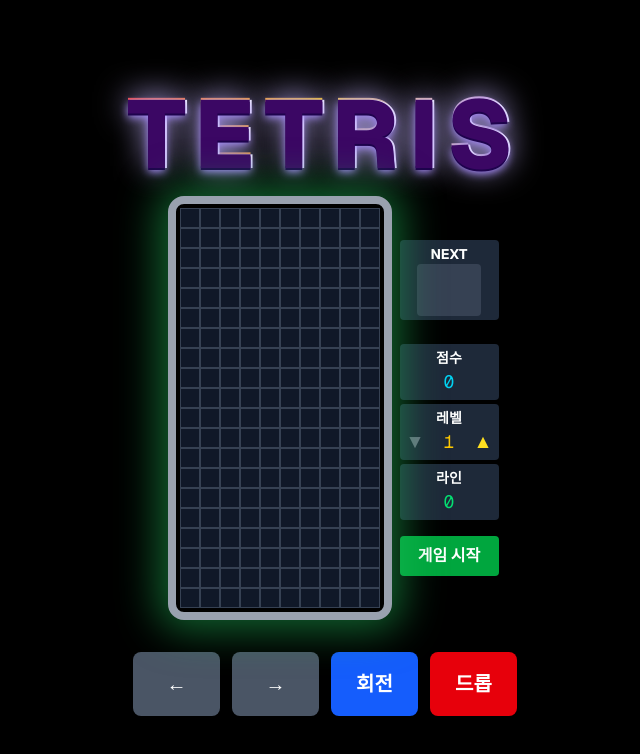
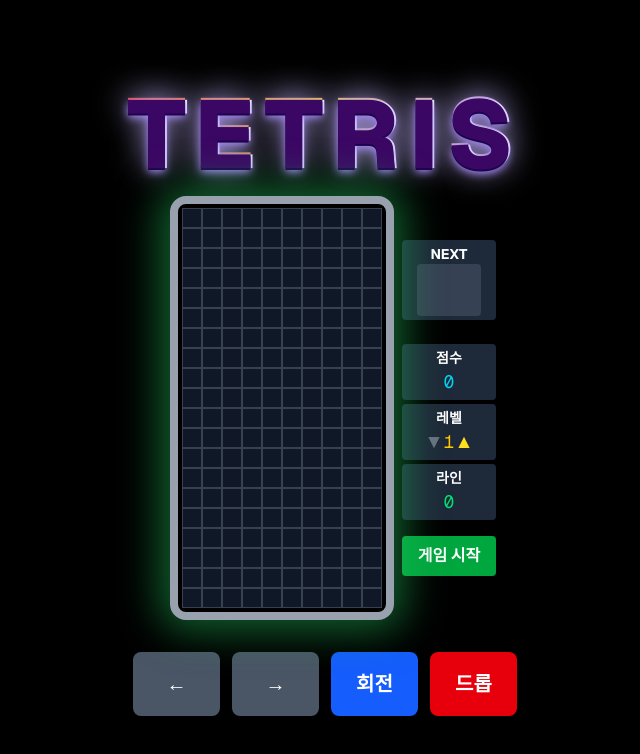
Before and after one commit to js48jjw/Tetris, a Next.js app: page / in a window 1280 px wide. Shown: the top 754 px of the page, without its empty margins (315-955 px from the left). Built offline with nearby package versions, Linux system fonts and the light colour scheme.

Commit message:
Level UPDN

```diff
--- a/src/app/page.tsx
+++ b/src/app/page.tsx
@@ -697,7 +697,7 @@
                 {/* ▼ 버튼 */}
                 <button
                   type="button"
-                  className="px-0.5 text-yellow-300 disabled:text-gray-500 focus:outline-none"
+                  className="px-0 text-yellow-300 disabled:text-gray-500 focus:outline-none"
                   style={{ fontSize: '1.2em', lineHeight: 1 }}
                   onClick={() => setStartLevel((prev) => Math.max(1, prev - 1))}
                   disabled={gameStarted || startLevel <= 1}
@@ -706,13 +706,13 @@
                   ▼
                 </button>
                 {/* 레벨 숫자 */}
-                <p className="text-lg font-mono text-yellow-400 whitespace-nowrap min-w-[2.5em] select-none">
+                <p className="text-lg font-mono text-yellow-400 whitespace-nowrap min-w-0 px-0 select-none">
                   {gameStarted ? level : startLevel}
                 </p>
                 {/* ▲ 버튼 */}
                 <button
                   type="button"
-                  className="px-0.5 text-yellow-300 disabled:text-gray-500 focus:outline-none"
+                  className="px-0 text-yellow-300 disabled:text-gray-500 focus:outline-none"
                   style={{ fontSize: '1.2em', lineHeight: 1 }}
                   onClick={() => setStartLevel((prev) => Math.min(30, prev + 1))}
                   disabled={gameStarted || startLevel >= 30}
```
